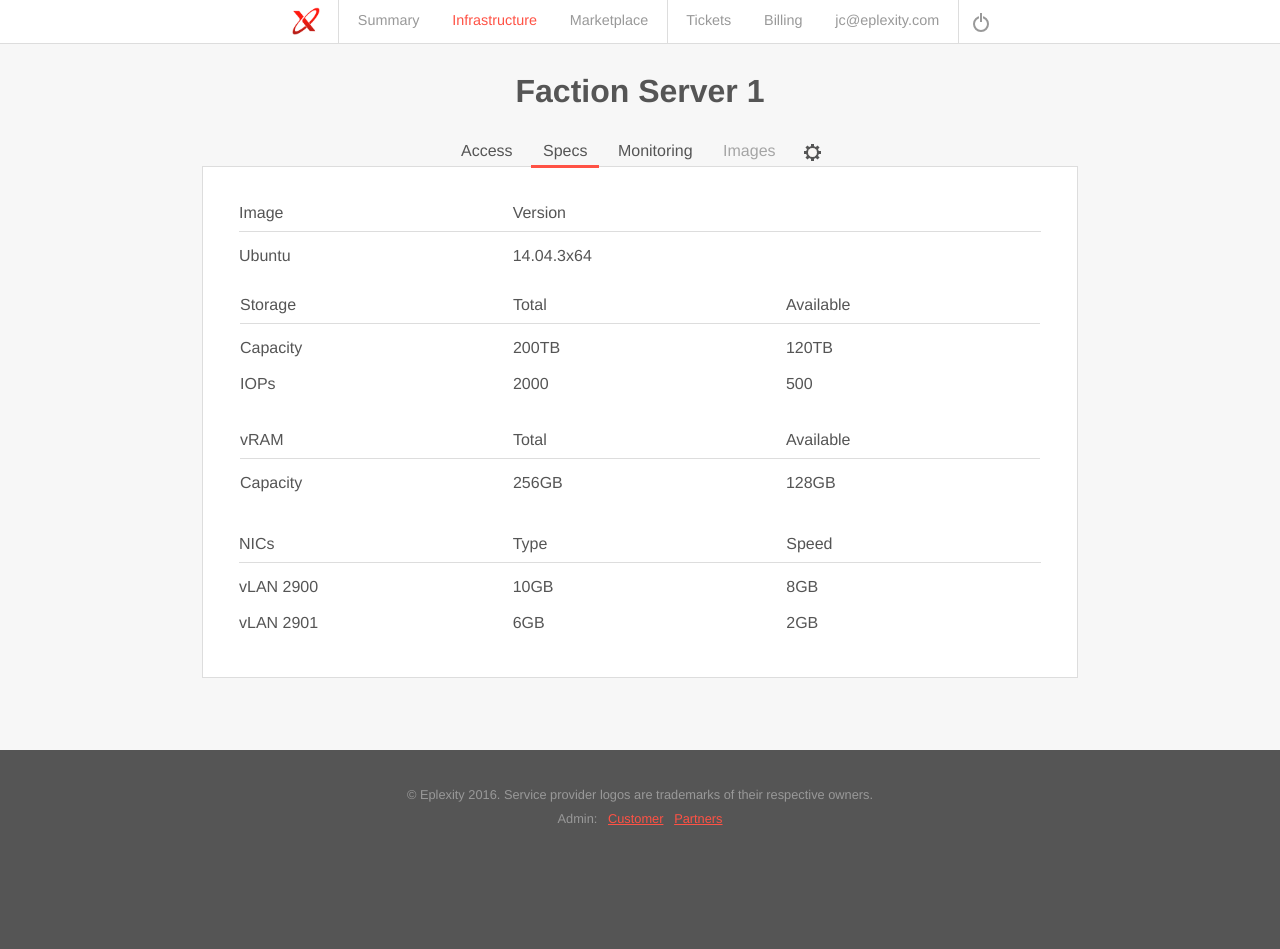
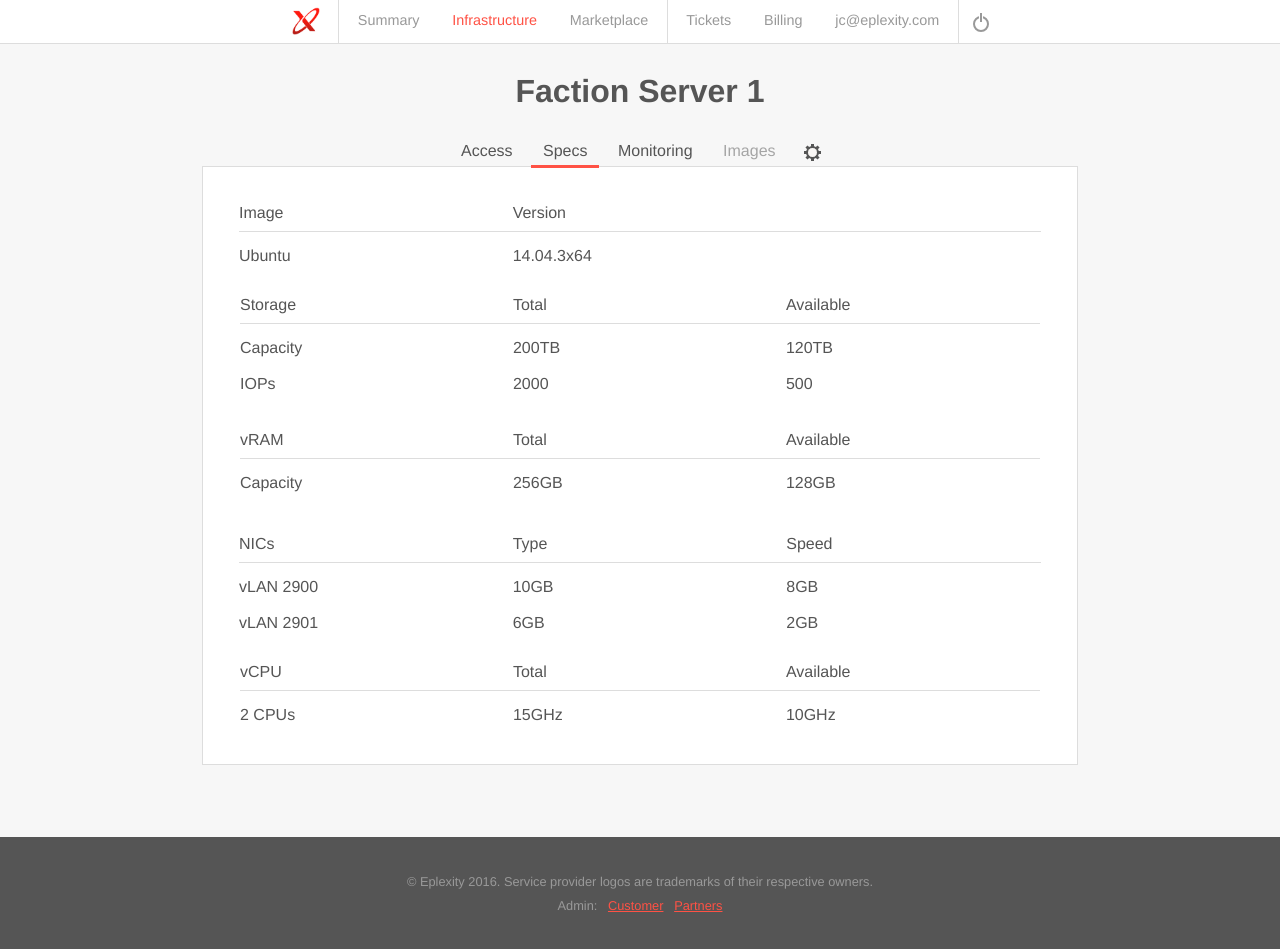
Before and after one commit to fairheadcreative/eplexity, a Jekyll site: the page built from infrastructure-details.html, in a window 1280 px wide and 949 px high. Built offline with Jekyll 4.4.1, drawn with Linux system fonts in a browser that asks for light colours.

Commit message:
Added vCPU to infrastructure and gateways

```diff
--- a/_sass/layout/_layout.scss
+++ b/_sass/layout/_layout.scss
@@ -77,4 +77,5 @@
 .right { float: right !important; }
 .left { float: left !important; }
 .txt-center { text-align: center; }
+.inblock { display: inline-block; }
 .plural:after { content: 's' }
--- a/infrastructure-details.html
+++ b/infrastructure-details.html
@@ -214,6 +214,45 @@ class: item-edit infrastructure
         <div class="span-4">vLAN 2901</div>
         <div class="span-4">6GB</div>
         <div class="span-4">2GB</div>
+      </div>
+    </div>
+
+    <div class="details-toggler">
+      <div class="group" data-details="show">
+        <ul class="heading">
+          <li class="span-4">vCPU</li>
+          <li class="span-4">Total</li>
+          <li class="span-4">Available</li>
+        </ul>
+        <div class="row sub">
+          <div class="span-4">2 CPUs</div>
+          <div class="span-4">15GHz</div>
+          <div class="span-4">10GHz</div>
+        </div>
+      </div>
+
+      <div class="group" data-details="edit">
+        <ul class="heading">
+          <li class="span-4">Edit vCPU</li>
+          <li class="span-4">Total</li>
+          <li class="span-4">Available</li>
+        </ul>
+        <div class="row">
+          <div class="span-4">
+              <select name="units" class="half">
+                <option value="GB">1</option>
+                <option value="TB">2</option>
+                <option value="MB">3</option>
+              </select>
+              <span class="inblock">CPUs</span>
+            </div>
+          <div class="span-4">15GHz</div>
+          <div class="span-4">10GHz</div>
+        </div>
+        <div class="row">
+            <button class="plate-save button small" data-edit="close">Save changes</button>
+            <button class="plate-cancel button small secondary" data-edit="close">Cancel</button>
+        </div>
       </div>
     </div>
 
```
Also changed, not shown: _includes/subpage/gateway-tab-specs.html (+39 -0 lines).
